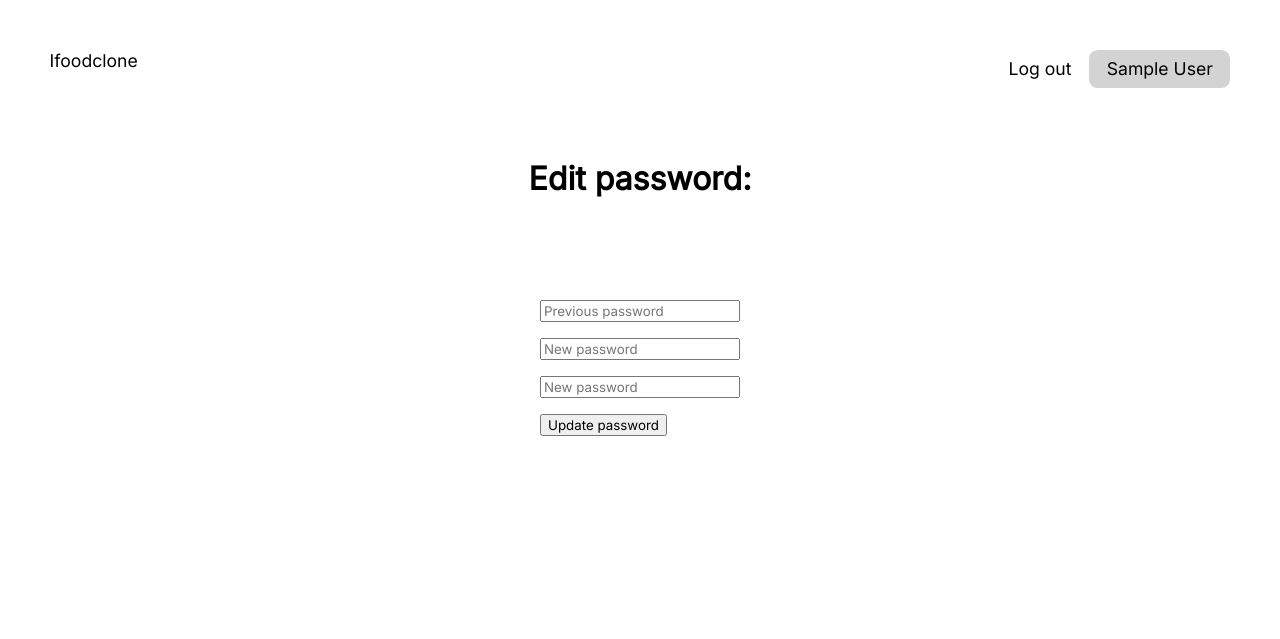
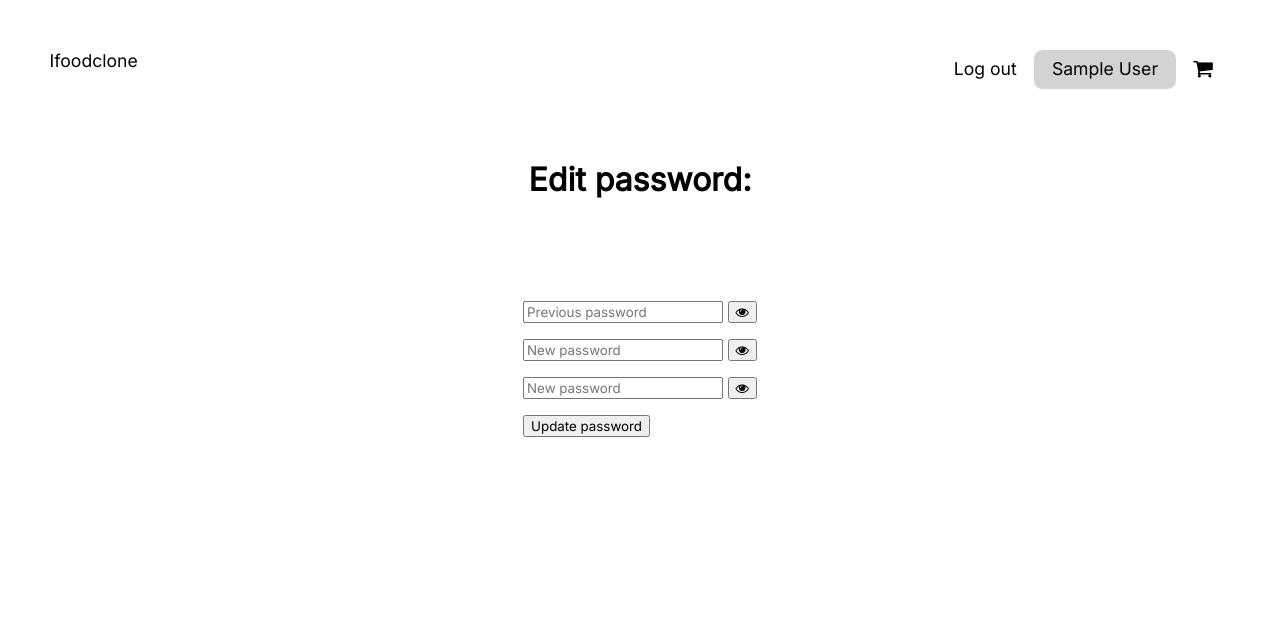
Before and after one commit to Ralfe15/FoodHub, a PHP site: page /pages/update_password.php in a window 1280 px wide. Shown: the top 639 px of the page. Run offline with PHP 8.4, Linux system fonts and the light colour scheme; the visitor is signed in with stand-in values (Sample User, id 1).

Commit message:
work in progress

```diff
--- a/javascript/update_profile_script.js
+++ b/javascript/update_profile_script.js
@@ -1,5 +1,5 @@
-function togglePassword(){
+function togglePassword(fieldName){
     const states = {'text':'password' , 'password':'text' }
-    var p = document.getElementById('password');
+    var p = document.getElementById(fieldName);
     p.setAttribute('type', states[p.getAttribute('type')])
 }
--- a/pages/update_password.php
+++ b/pages/update_password.php
@@ -19,13 +19,16 @@ if (!isset($_SESSION['id'])) header('Location: http://localhost:9000/pages/login
 <div class="form-login">
     <form action="../actions/action_update_password.php" method="post" id="form_login">
         <p>
-            <input type="password" required name="prevPass" placeholder="Previous password" />
+            <input id="password" type="password" required name="prevPass" placeholder="Previous password" />
+            <button type="button" id='toggle' onclick="togglePassword('password')"><i class="fa fa-eye"></i></button>
         </p>
         <p>
-            <input type="password" required name="newPass" placeholder="New password" />
+            <input id="newPass" type="password" required name="newPass" placeholder="New password" />
+            <button type="button" id='toggle' onclick="togglePassword('newPass')"><i class="fa fa-eye"></i></button>
         </p>
         <p>
-            <input type="password" required name="newPassConfirm" placeholder="New password" />
+            <input id="newPassConfirm"type="password" required name="newPassConfirm" placeholder="New password" />
+            <button type="button" id='toggle' onclick="togglePassword('newPassConfirm')"><i class="fa fa-eye"></i></button>
         </p>
         <button type="submit">Update password</button>
     </form>
--- a/pages/user_profile.php
+++ b/pages/user_profile.php
@@ -32,7 +32,7 @@ $result2 = $stmt->fetchAll();
     <form action="../actions/action_update_profile.php" method="post">
         <?php
         unset($result[0]['idUser']); //we dont want do display this
-        unset($result[0]['password']);
+        unset($result[0]['password']);//we dont want do display this
         foreach ($result[0] as $field => $value) {
             switch ($field) {
                 case 'name':
--- a/styles/common.css
+++ b/styles/common.css
@@ -31,7 +31,7 @@ body>header {
     margin: 1em;
 }
 
-#signup, #login{
+#signup, #login, #cart{
     padding-top: 0.5em;
     padding-bottom: 0.5em;
     padding-left: 1em;
--- a/templates/common.tpl.php
+++ b/templates/common.tpl.php
@@ -17,7 +17,6 @@
             ?>
         </div>
     </header>
-
 <?php }?>
 
 <?php function drawFooter() { ?>
@@ -53,8 +52,10 @@
 <?php }?>
 
 <?php function drawLogoutOptions(string $name) { ?>
+    <link rel="stylesheet" href="https://cdnjs.cloudflare.com/ajax/libs/font-awesome/4.7.0/css/font-awesome.min.css">
     <div id="register">
         <a href="/../actions/action_logout.php" id="signup">Log out</a>
         <a href="/../pages/user_profile.php" id="login"><?=$name?></a>
+        <a href="" id="cart"><i style="font-size:larger"class="fa fa-shopping-cart"></i></a>
     </div>
 <?php }?>
```
Also changed, not shown: api/api_restaurants.php (line endings or trailing spaces).
